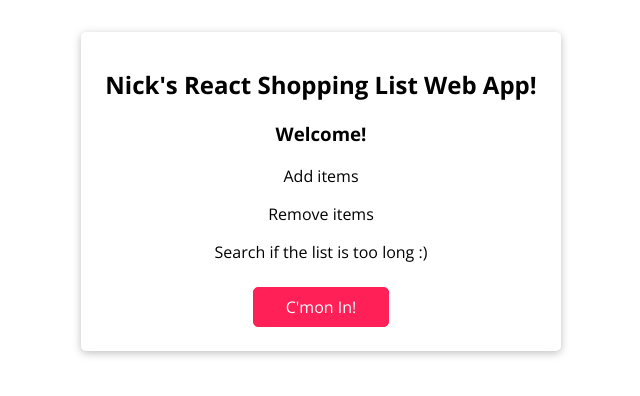
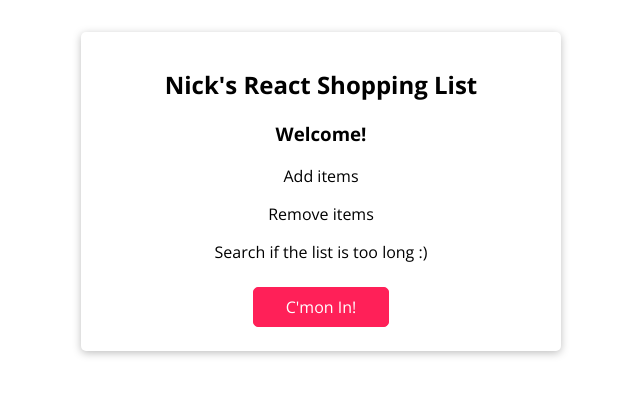
Before and after one commit to nwkwok/React, a React (Create React App) app in the folder Shopping List/: page / in a window 1280 px wide. Shown: the top 396 px of the page, without its empty margins (319-959 px from the left). Built offline with nearby package versions, Linux system fonts and the light colour scheme.

Commit message:
fix text

```diff
--- a/Shopping List/src/components/Auth.js
+++ b/Shopping List/src/components/Auth.js
@@ -13,7 +13,7 @@ const Auth = props => {
   return (
     <div className="auth">
       <Card>
-        <h2>Nick's React Shopping List Web App!</h2>
+        <h2>Nick's React Shopping List</h2>
         <h3>Welcome!</h3>
         <p>Add items</p>
         <p>Remove items</p>
```
